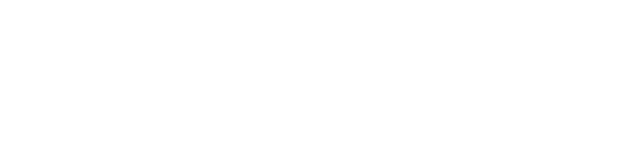
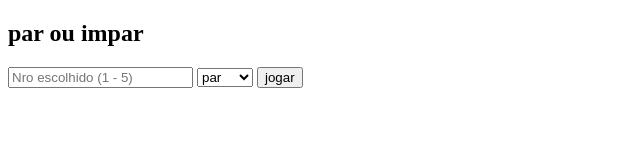
Before and after one commit to otaviofernandokonigdossantos/par-ou-impar, a plain HTML site: page index.html in a window 1280 px wide. Shown: the whole page, without its empty margins (0-640 px from the left). Drawn offline with Linux system fonts and the light colour scheme.

Commit message:
par-ou-impar

```diff
--- a/index.html
+++ b/index.html
@@ -1,12 +1,37 @@
 <!DOCTYPE html>
-<html lang="en">
+<html lang="pt-br">
 <head>
     <meta charset="UTF-8">
-    <meta http-equiv="X-UA-Compatible" content="IE=edge">
     <meta name="viewport" content="width=device-width, initial-scale=1.0">
-    <title>Document</title>
+    <title>par ou impar</title>
 </head>
 <body>
+    <main>
+        <h2>par ou impar</h2>
 
+        <input type="number" placeholder="Nro escolhido (1 - 5)" />
+
+        <select>
+            <option>par</option>
+            <option>impar</option>
+        </select>
+
+        <button onclick="play()">jogar</button>
+
+        <p></p>
+    </main>
+    <script>
+        function play() {
+           const computerChoice = randomnumber(1, 5);
+           const playerChoice = document.querySelector("select").selectedIndex;
+           const playNumberChoice =parseInt(document.querySelector("input").value);
+
+           console.log(computerChoice, playerChoice, playerNumberchoice);
+        }
+
+        function randomnumber(min, max) {
+            return (Math.random() * (max -min) + min).toFixed();
+        }
+    </script>
 </body>
 </html>
```
